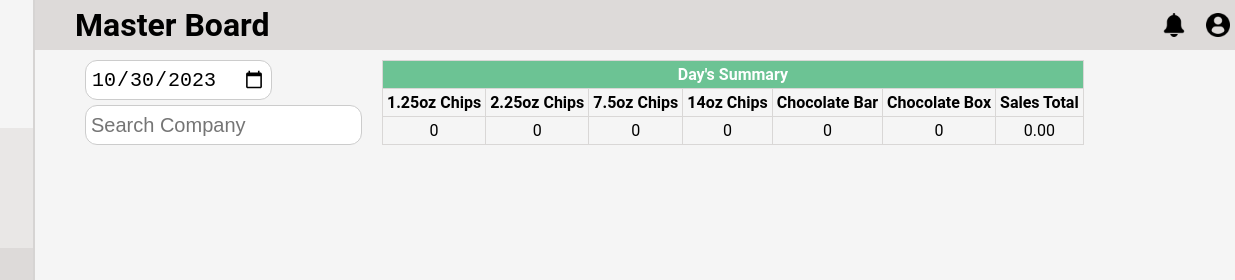
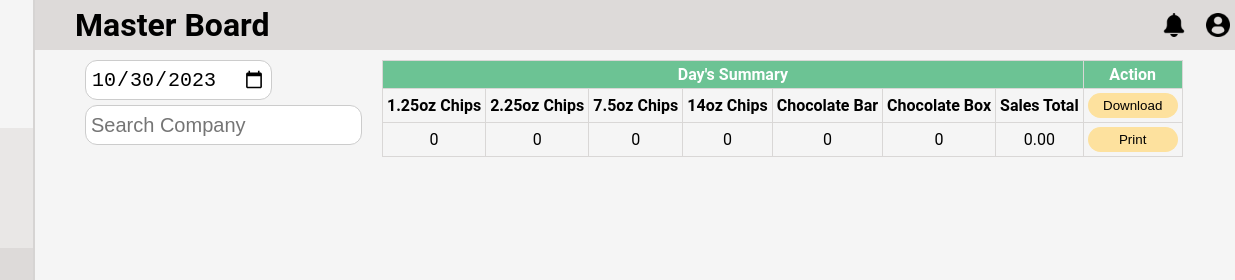
Before and after one commit to YIXIAO0/Fuji_System, an Electron app: page masterBoardPage.html in a window 1400 px wide. Shown: the top 280 px of the page, 165-1400 px from the left. Drawn offline with Linux system fonts and the light colour scheme; no server answers.

```diff
--- a/index.js
+++ b/index.js
@@ -785,7 +785,7 @@
     LEFT JOIN OrderProducts op ON o.orderID = op.orderID
     LEFT JOIN Products p ON op.productID = p.productID
     WHERE
-        SUBSTRING(customerSchedule, ${orderDayOfWeek + 1}, 1) = '1' or o.orderDate = '${orderDate}'
+        (SUBSTRING(customerSchedule, ${orderDayOfWeek + 1}, 1) = '1' or o.orderDate = '${orderDate}') AND customerIsActive = 1
     GROUP BY
         c.customerName,
         c.customerID,
--- a/masterBoardRenderer.js
+++ b/masterBoardRenderer.js
@@ -84,6 +84,12 @@
   totalHeader.textContent = 'Sales Total';
   headerRow.appendChild(totalHeader);
 
+  const headerButtonCell = document.createElement('td');
+  const headerButton = document.createElement('button');
+  headerButton.textContent = 'Download'; // Text for button in data row
+  headerButton.classList.add('action-button'); // Assign class to button
+  headerButtonCell.appendChild(headerButton);
+  headerRow.appendChild(headerButtonCell);
   summaryTable.appendChild(headerRow);
 
   const additionalRow = document.createElement('tr');
@@ -92,6 +98,11 @@
   cell.setAttribute('colspan', '7'); // Assuming there are 7 columns in total
   cell.textContent = `Day's Summary`; // You can assign the value you want here
   additionalRow.appendChild(cell);
+
+  const actionCell = document.createElement('td'); // Create a new cell
+  actionCell.textContent = 'Action'; // Set the cell text
+  additionalRow.appendChild(actionCell); // Add the new cell to the row
+
   summaryTable.insertBefore(additionalRow, summaryTable.firstChild);
 
   // Create the table data row
@@ -108,6 +119,13 @@
   const totalCell = document.createElement('td');
   totalCell.textContent = sales_summary[6].toFixed(2);; // Total
   dataRow.appendChild(totalCell);
+
+  const dataButtonCell = document.createElement('td');
+  const dataButton = document.createElement('button');
+  dataButton.textContent = 'Print'; // Text for button in data row
+  dataButton.classList.add('action-button'); // Assign class to button
+  dataButtonCell.appendChild(dataButton);
+  dataRow.appendChild(dataButtonCell);
 
   summaryTable.appendChild(dataRow);
 }
@@ -310,17 +328,29 @@
     const company = event.target.getAttribute('data-company');
     const processDateObj = new Date(processDate);
 
-    const isConfirmed = confirm('Are you sure you want to change status?');
-    if (isConfirmed) {
-        if (event.target.textContent === 'Must Check' || event.target.textContent === 'Waiting') {
+    // const isConfirmed = confirm('Are you sure you want to change status?');
+    // if (isConfirmed) {
+    //     if (event.target.textContent === 'Must Check' || event.target.textContent === 'Waiting') {
+    //         event.target.textContent = 'No Order';
+    //         event.target.className = 'status-button no-order';
+    //         changedRows.push({ processDate: processDateObj, company: company });
+    //         store.set('changedRows', changedRows);
+    //     }
+    // }
+    if (event.target.textContent === 'Must Check' || event.target.textContent === 'Waiting') {
+        const isConfirmed = confirm('Are you sure you want to change status?');
+        if (isConfirmed) {
             event.target.textContent = 'No Order';
             event.target.className = 'status-button no-order';
             changedRows.push({ processDate: processDateObj, company: company });
             store.set('changedRows', changedRows);
+
+            sales_summary = [0,0,0,0,0,0,0];
+            createTable(sqldata);
         }
     }
-    sales_summary = [0,0,0,0,0,0,0];
-    createTable(sqldata);
+    // sales_summary = [0,0,0,0,0,0,0];
+    // createTable(sqldata);
 }
 
 
--- a/style/main-master-board-page.css
+++ b/style/main-master-board-page.css
@@ -266,7 +266,7 @@
 }
 
 /* Base style for all status buttons */
-.status-button, .import-button {
+.status-button, .import-button, .action-button {
     border: none;          /* Remove borders */
     border-radius: 15px;   /* Rounded edges */
     padding: 5px 5px;     /* Padding for size and ensuring text is centered */
@@ -280,8 +280,14 @@
 }
 
 .import-button {
+    background-color: #e0ffe0;
     width: 70px;
 }
+
+.action-button {
+    background-color: #fde19e;
+}
+
 
 /* You can also add hover effects if you'd like */
 .status-button:hover {
```
